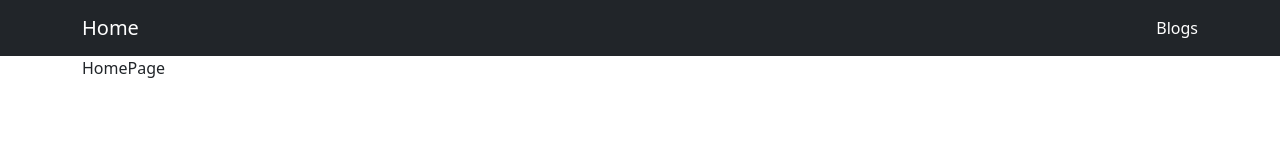
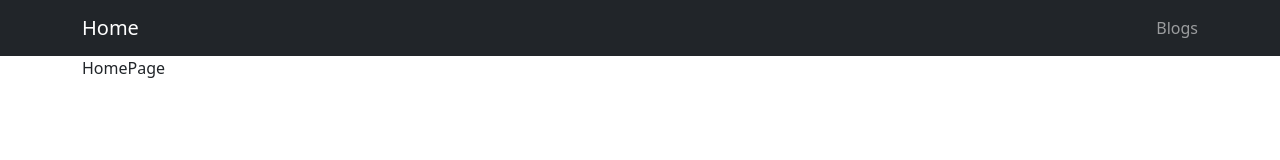
Before and after one commit to EllaSEON/Blog, a React (Create React App) app in the folder react-basic/: page / in a window 1280 px wide. Shown: the top 160 px of the page. Built offline with nearby package versions, Linux system fonts and the light colour scheme.

Commit message:
<feat> : navbar Blogs 액티브 기능 추가

```diff
--- a/react-basic/src/components/NavBar.jsx
+++ b/react-basic/src/components/NavBar.jsx
@@ -1,4 +1,4 @@
-import { Link } from "react-router-dom";
+import { Link, NavLink } from "react-router-dom";
 
 const NavBar = () => {
   return (
@@ -9,9 +9,15 @@ const NavBar = () => {
         </Link>
         <ul className="navbar-nav">
           <li className="nav-item">
-            <Link className="nav-link active" aria-current="page" to="/blogs">
+            <NavLink
+              className={({ isActive }) =>
+                isActive ? "nav-link active" : "nav-link inactive"
+              }
+              aria-current="page"
+              to="/blogs"
+            >
               Blogs
-            </Link>
+            </NavLink>
           </li>
         </ul>
       </div>
```
